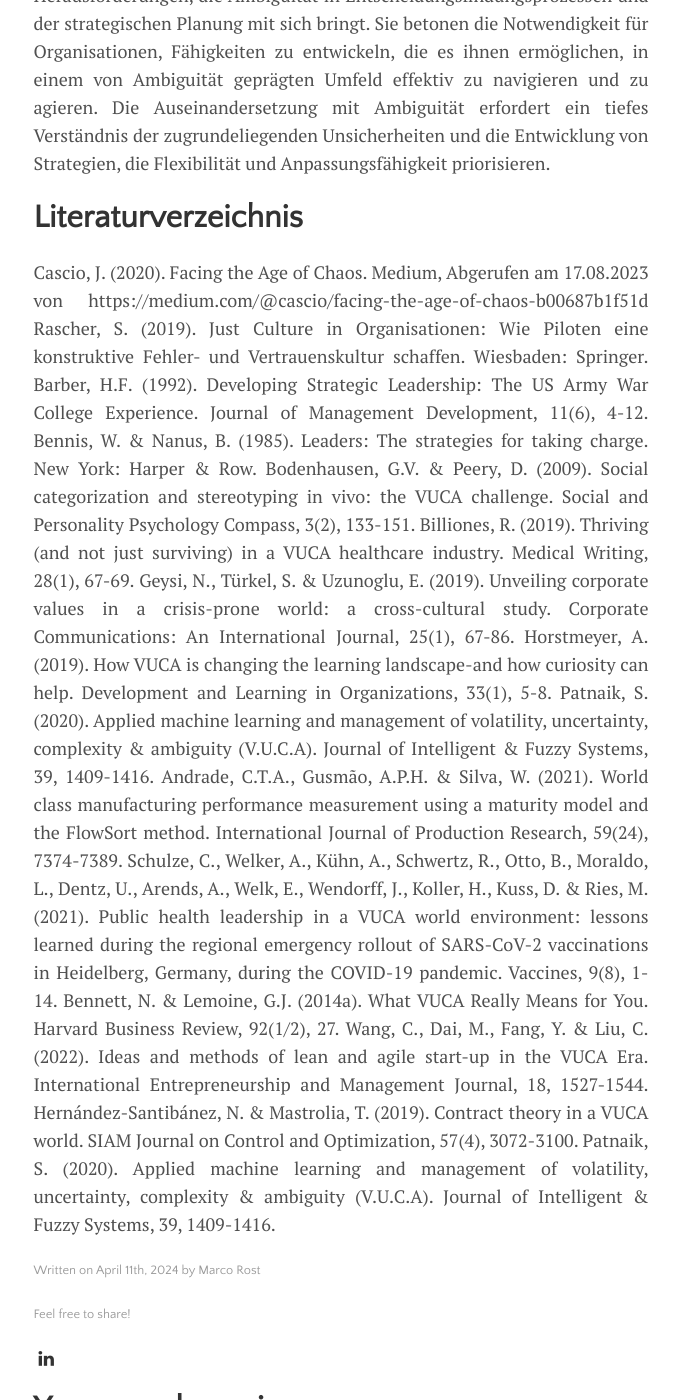
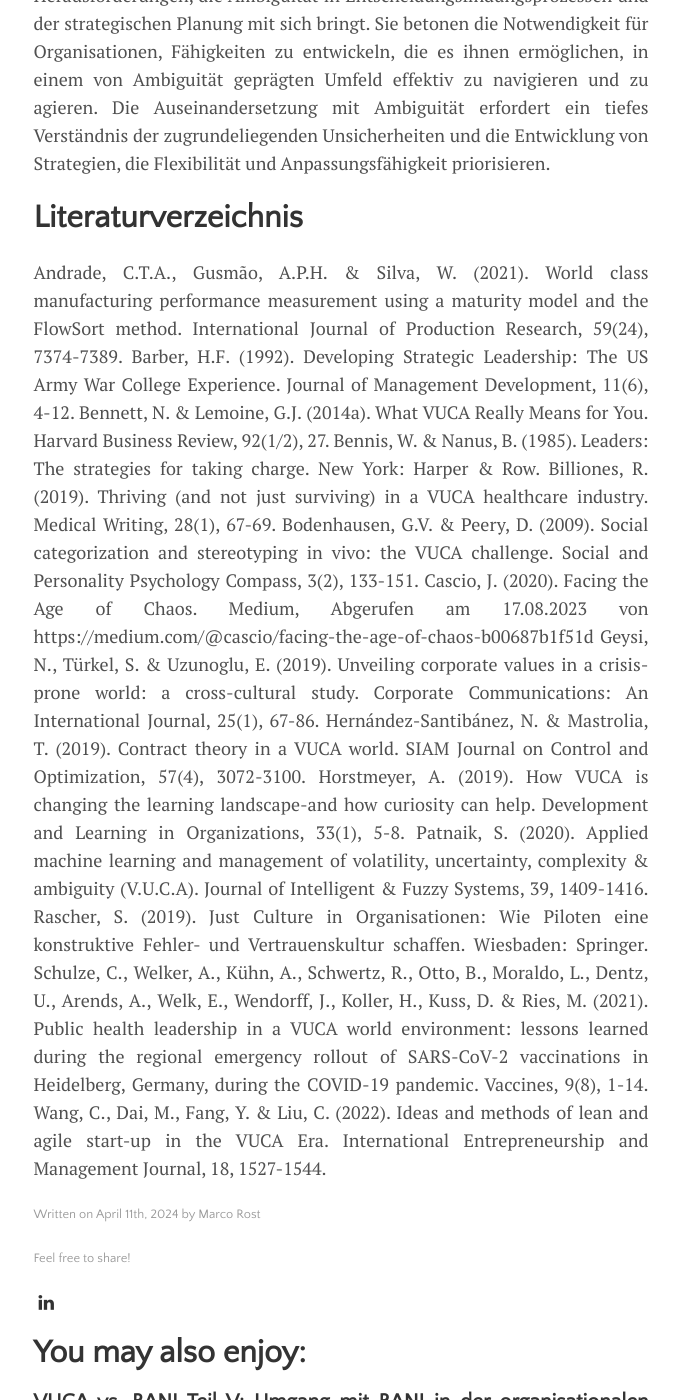
Before and after one commit to romabl/romabl.github.io, a Jekyll site: the page built from _posts/2024-04-11-VUCA-VS-BANI-Teil-I.md, in a window 1280 px wide and 1400 px high, scrolled down 7047 px. Shown: the whole window, without its empty margins (299-979 px from the left). Built offline with Jekyll 4.4.1, drawn with Linux system fonts in a browser that asks for light colours.

Commit message:
Update 2024-04-11-VUCA-VS-BANI-Teil-I.md

```diff
--- a/_posts/2024-04-11-VUCA-VS-BANI-Teil-I.md
+++ b/_posts/2024-04-11-VUCA-VS-BANI-Teil-I.md
@@ -69,19 +69,17 @@ Zusammengefasst wird Ambiguität in der Literatur als ein Zustand beschrieben, d
 
 
 # Literaturverzeichnis
-
+Andrade, C.T.A., Gusmão, A.P.H. & Silva, W. (2021). World class manufacturing performance measurement using a maturity model and the FlowSort method. International Journal of Production Research, 59(24), 7374-7389.
+Barber, H.F. (1992). Developing Strategic Leadership: The US Army War College Experience. Journal of Management Development, 11(6), 4-12.
+Bennett, N. & Lemoine, G.J. (2014a). What VUCA Really Means for You. Harvard Business Review, 92(1/2), 27.
+Bennis, W. & Nanus, B. (1985). Leaders: The strategies for taking charge. New York: Harper & Row.
+Billiones, R. (2019). Thriving (and not just surviving) in a VUCA healthcare industry. Medical Writing, 28(1), 67-69.
+Bodenhausen, G.V. & Peery, D. (2009). Social categorization and stereotyping in vivo: the VUCA challenge. Social and Personality Psychology Compass, 3(2), 133-151.
 Cascio, J. (2020). Facing the Age of Chaos. Medium, Abgerufen am 17.08.2023 von https://medium.com/@cascio/facing-the-age-of-chaos-b00687b1f51d
-Rascher, S. (2019). Just Culture in Organisationen: Wie Piloten eine konstruktive Fehler- und Vertrauenskultur schaffen. Wiesbaden: Springer.
-Barber, H.F. (1992). Developing Strategic Leadership: The US Army War College Experience. Journal of Management Development, 11(6), 4-12.
-Bennis, W. & Nanus, B. (1985). Leaders: The strategies for taking charge. New York: Harper & Row.
-Bodenhausen, G.V. & Peery, D. (2009). Social categorization and stereotyping in vivo: the VUCA challenge. Social and Personality Psychology Compass, 3(2), 133-151.
-Billiones, R. (2019). Thriving (and not just surviving) in a VUCA healthcare industry. Medical Writing, 28(1), 67-69.
 Geysi, N., Türkel, S. & Uzunoglu, E. (2019). Unveiling corporate values in a crisis-prone world: a cross-cultural study. Corporate Communications: An International Journal, 25(1), 67-86.
+Hernández-Santibánez, N. & Mastrolia, T. (2019). Contract theory in a VUCA world. SIAM Journal on Control and Optimization, 57(4), 3072-3100.
 Horstmeyer, A. (2019). How VUCA is changing the learning landscape-and how curiosity can help. Development and Learning in Organizations, 33(1), 5-8.
 Patnaik, S. (2020). Applied machine learning and management of volatility, uncertainty, complexity & ambiguity (V.U.C.A). Journal of Intelligent & Fuzzy Systems, 39, 1409-1416.
-Andrade, C.T.A., Gusmão, A.P.H. & Silva, W. (2021). World class manufacturing performance measurement using a maturity model and the FlowSort method. International Journal of Production Research, 59(24), 7374-7389.
+Rascher, S. (2019). Just Culture in Organisationen: Wie Piloten eine konstruktive Fehler- und Vertrauenskultur schaffen. Wiesbaden: Springer.
 Schulze, C., Welker, A., Kühn, A., Schwertz, R., Otto, B., Moraldo, L., Dentz, U., Arends, A., Welk, E., Wendorff, J., Koller, H., Kuss, D. & Ries, M. (2021). Public health leadership in a VUCA world environment: lessons learned during the regional emergency rollout of SARS-CoV-2 vaccinations in Heidelberg, Germany, during the COVID-19 pandemic. Vaccines, 9(8), 1-14.
-Bennett, N. & Lemoine, G.J. (2014a). What VUCA Really Means for You. Harvard Business Review, 92(1/2), 27.
 Wang, C., Dai, M., Fang, Y. & Liu, C. (2022). Ideas and methods of lean and agile start-up in the VUCA Era. International Entrepreneurship and Management Journal, 18, 1527-1544.
-Hernández-Santibánez, N. & Mastrolia, T. (2019). Contract theory in a VUCA world. SIAM Journal on Control and Optimization, 57(4), 3072-3100.
-Patnaik, S. (2020). Applied machine learning and management of volatility, uncertainty, complexity & ambiguity (V.U.C.A). Journal of Intelligent & Fuzzy Systems, 39, 1409-1416.
```
